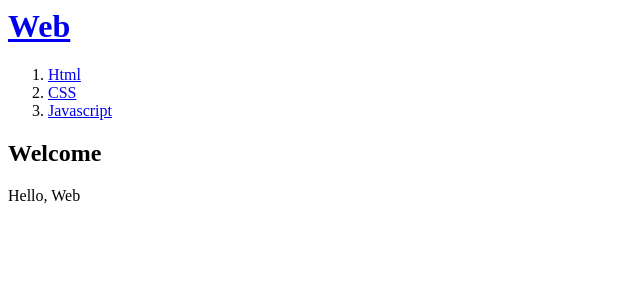
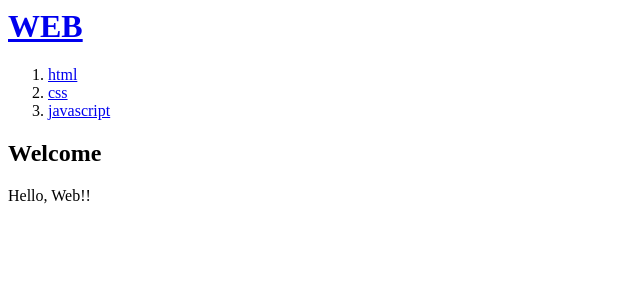
Before and after one commit to gahu0105/webpack-react-test, a React app: page / in a window 1280 px wide. Shown: the top 300 px of the page, without its empty margins (0-640 px from the left). Built offline with nearby package versions, Linux system fonts and the light colour scheme.

Commit message:
feature-use-props

```diff
--- a/src/App.js
+++ b/src/App.js
@@ -9,35 +9,45 @@ import React from 'react';
 // );
 //사용자 정의 태그 => 컴포넌트
 // 반드시 대문자로 시작해야 한다.
-function Header(){
+function Header(props){
+    console.log('props', props);
     return <header>
-        <h1><a href="/">Web</a></h1>
+        <h1><a href="/">{props.title}</a></h1>
     </header>
 }
 
-function Nav(){
+function Nav(props){
+    const lis = []
+    for(let i=0; i<props.topics.length; i++)
+    {
+        let t = props.topics[i];
+        lis.push(<li key={t.id}><a href={'/read/'+t.id}>{t.title}</a></li>)
+    }
     return  <nav>
                 <ol>
-                    <li><a href="/read/1">Html</a></li>
-                    <li><a href="/read/2">CSS</a></li>
-                    <li><a href="/read/3">Javascript</a></li>
+                    {lis}
                 </ol>
             </nav>
 }
 
-function Article(){
+function Article(props){
     return <article>
-        <h2>Welcome</h2>
-        Hello, Web
+        <h2>{props.title}</h2>
+        {props.body}
     </article>
 }
 
 function App() {
+    const topics = [
+        {id:1, title:'html', body:'html is ...'},
+        {id:2, title:'css', body:'css is ...'},
+        {id:3, title:'javascript', body:'javascript is ...'}
+    ]
     return (
         <div>
-            <Header/>
-            <Nav />
-            <Article />
+            <Header title="WEB"/>
+            <Nav topics = {topics}/>
+            <Article title="Welcome" body="Hello, Web!!"/>
         </div>
     );
 }
```
